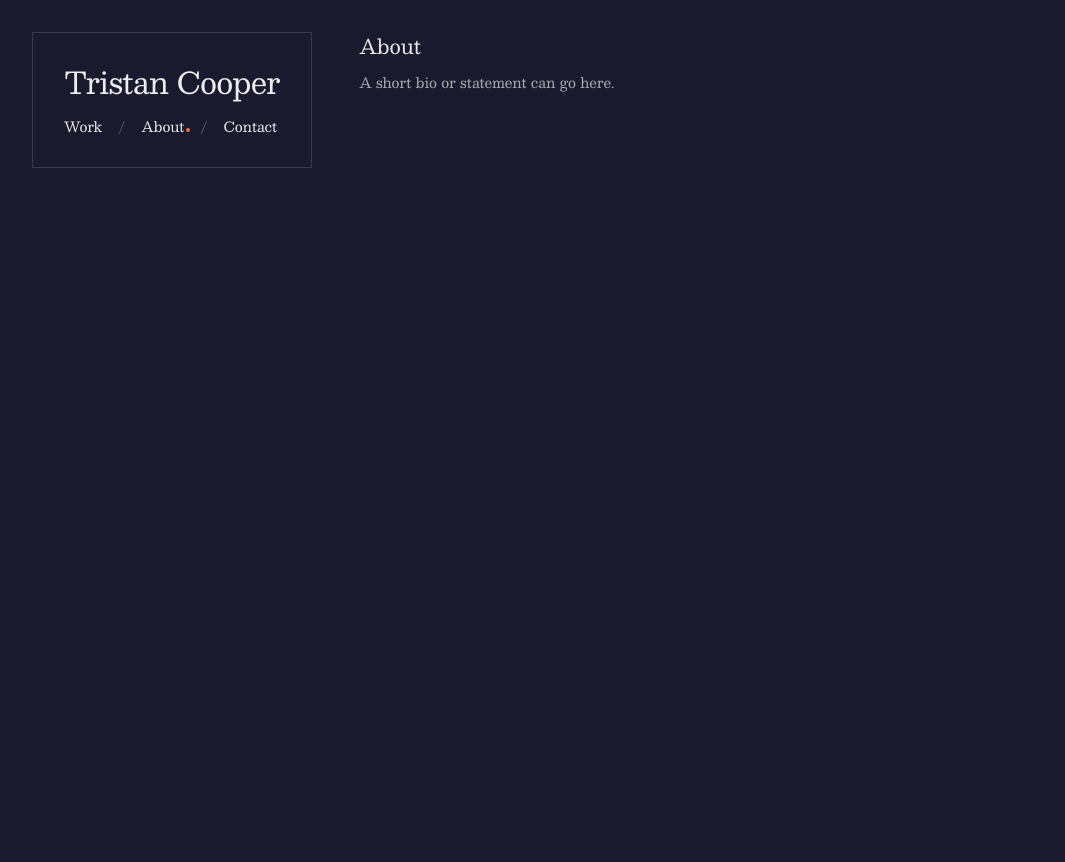
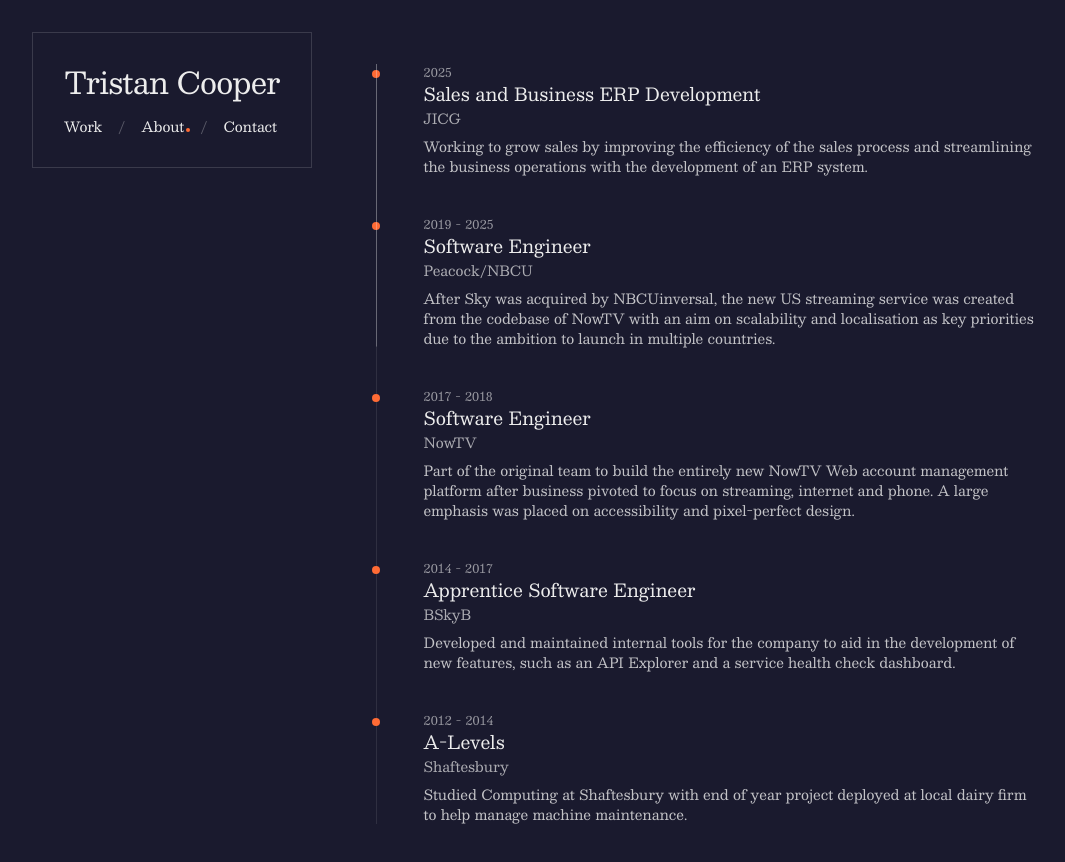
Before and after one commit to TristanCooper/tristan-website, a Next.js app: page /about in a window 1280 px wide. Shown: the top 862 px of the page, without its empty margins (0-1065 px from the left). Before the commit the page ends 800 px from the top, so only its background shows below. Built offline with nearby package versions, Linux system fonts and the light colour scheme.

Commit message:
about page timeline

```diff
--- a/src/app/about/page.tsx
+++ b/src/app/about/page.tsx
@@ -1,8 +1,93 @@
+"use client";
+
+import * as motion from "motion/react-client";
+import { useScroll, useSpring } from "motion/react";
+import { useRef } from "react";
+
+type Item = {
+  year: string;
+  title: string;
+  subtitle?: string;
+  description: string;
+};
+
+const ITEMS: Item[] = [
+  {
+    year: "2025",
+    title: "Sales and Business ERP Development",
+    subtitle: "JICG",
+    description: "Working to grow sales by improving the efficiency of the sales process and streamlining the business operations with the development of an ERP system.",
+  },
+  {
+    year: "2019 - 2025",
+    title: "Software Engineer",
+    subtitle: "Peacock/NBCU",
+    description: "After Sky was acquired by NBCUinversal, the new US streaming service was created from the codebase of NowTV with an aim on scalability and localisation as key priorities due to the ambition to launch in multiple countries.",
+  },
+  {
+    year: "2017 - 2018",
+    title: "Software Engineer",
+    subtitle: "NowTV",
+    description: "Part of the original team to build the entirely new NowTV Web account management platform after business pivoted to focus on streaming, internet and phone. A large emphasis was placed on accessibility and pixel-perfect design.",
+  },
+  {
+    year: "2014 - 2017",
+    title: "Apprentice Software Engineer",
+    subtitle: "BSkyB",
+    description: "Developed and maintained internal tools for the company to aid in the development of new features, such as an API Explorer and a service health check dashboard.",
+  },
+  {
+    year: "2012 - 2014",
+    title: "A-Levels",
+    subtitle: "Shaftesbury",
+    description: "Studied Computing at Shaftesbury with end of year project deployed at local dairy firm to help manage machine maintenance.",
+  },
+];
+
 export default function AboutPage() {
+  const containerRef = useRef<HTMLDivElement | null>(null);
+  const { scrollYProgress } = useScroll({
+    target: containerRef,
+    offset: ["start 10%", "end 90%"],
+  });
+  const progress = useSpring(scrollYProgress, {
+    stiffness: 160,
+    damping: 30,
+    mass: 0.6,
+  });
+
   return (
     <div className="prose prose-zinc max-w-none">
-      <h2 className="m-0 text-xl font-normal">About</h2>
-      <p className="mt-3 text-sm text-foreground/70">A short bio or statement can go here.</p>
+      <div ref={containerRef} className="relative mt-8">
+        <div className="absolute left-4 top-0 bottom-0 w-px bg-foreground/10" />
+        <motion.div
+          style={{ scaleY: progress }}
+          className="absolute left-4 top-0 bottom-0 w-px origin-top bg-foreground/30 z-10"
+        />
+
+        <ul className="space-y-10">
+          {ITEMS.map((item, i) => (
+            <li key={i} className="relative pl-10 sm:pl-16">
+              <span className="absolute left-4 top-1.5 h-2 w-2 -translate-x-1/2 rounded-full bg-brand" />
+
+              <motion.div
+                initial={{ opacity: 0, y: -20 }}
+                whileInView={{ opacity: 1, y: 0 }}
+                viewport={{ once: true, amount: 0.35 }}
+                transition={{ duration: 0.35, ease: "easeOut", delay: i * 0.08 }}
+                className="max-w-prose"
+              >
+                <p className="m-0 text-xs uppercase tracking-wide text-foreground/60">{item.year}</p>
+                <h3 className="m-0 text-lg font-medium">{item.title}</h3>
+                {item.subtitle ? (
+                  <p className="m-0 text-sm text-foreground/70">{item.subtitle}</p>
+                ) : null}
+                <p className="mt-2 text-sm text-foreground/80">{item.description}</p>
+              </motion.div>
+            </li>
+          ))}
+        </ul>
+      </div>
     </div>
   );
 }
```
